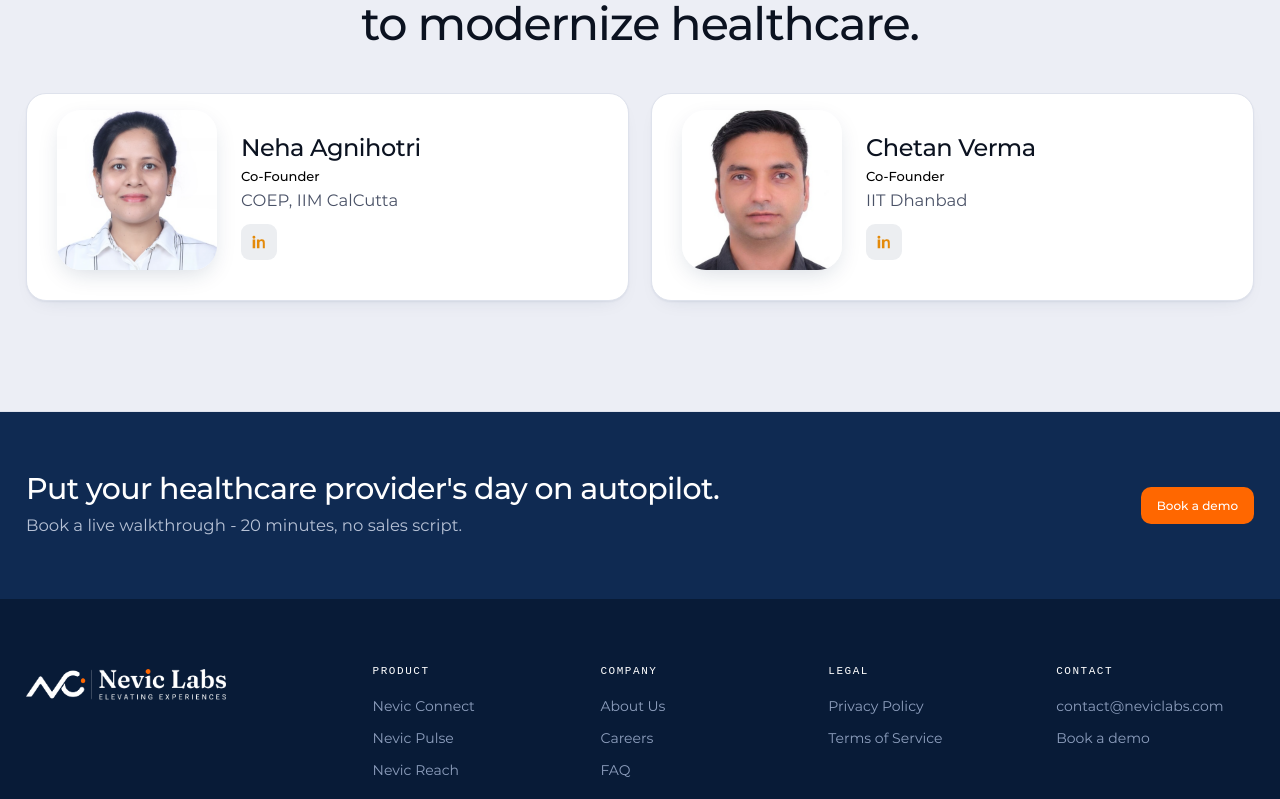
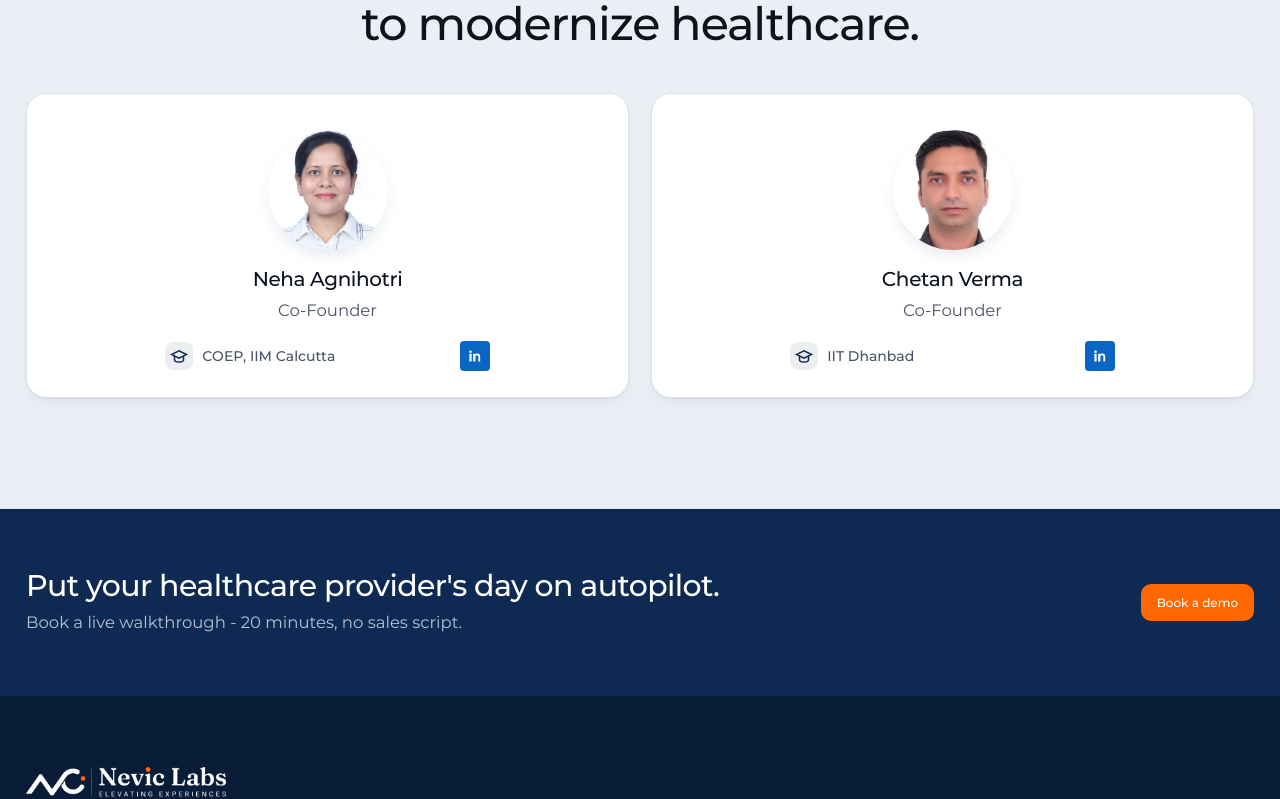
Before and after one commit to nehanegi011/Nevic-Labs-Repo, a React (Vite) app: page /about in a window 1280 px wide. Shown: the part 2663-3462 px from the top of the page. Built offline with nearby package versions, Linux system fonts and the light colour scheme; no server answers.

Commit message:
Enhancements footer and about

```diff
--- a/src/components/layout/Footer.jsx
+++ b/src/components/layout/Footer.jsx
@@ -6,7 +6,6 @@
   return (
     <footer>
       <div className="wrap">
-        <div className="fgrid">
           <div>
             <Link to="/" className="brand" aria-label="Nevic Labs home" onClick={close}>
               <span className="brand-logo-full">
@@ -14,6 +13,7 @@
               </span>
             </Link>
           </div>
+        <div className="fgrid">
           <div>
             <h5>Product</h5>
             <p><Link to="/products/connect">Nevic Connect</Link></p>
--- a/src/pages/_content/About.html
+++ b/src/pages/_content/About.html
@@ -80,8 +80,7 @@
 </section>
 
 
-<section class="section"
-  style="background:var(--paper-2);border-top:1px solid var(--line);border-bottom:1px solid var(--line)">
+<section class="section" style="background:var(--paper-2);border-top:1px solid var(--line);border-bottom:1px solid var(--line)">
   <div class="wrap">
     <div class="head reveal" style="text-align:center;margin:0 auto 44px">
       <span class="eyebrow" style="font-size:20px">The founders</span>
@@ -89,42 +88,42 @@
     </div>
     <div class="team">
       <div class="fcard reveal">
-        <div style="display:flex;align-items:center;gap:24px"><img src="/assets/img/founder-neha.jpg?v=3"
-            alt="Neha Agnihotri"
-            style="width:160px;height:160px;border-radius:24px;object-fit:cover;box-shadow:0 8px 24px -6px rgba(15,42,82,.18);margin-top:-14px">
-          <div>
-            <h3 style="font-size:24px;margin:0">Neha Agnihotri</h3>
-            <div style="font-size:13px;color:#000;font-weight:500;margin-top:4px">Co-Founder</div>COEP, IIM CalCutta<a
-              href="https://www.linkedin.com/in/neha-agnihotri-profile" target="_blank" rel="noopener"
-              aria-label="Neha Agnihotri LinkedIn profile"
-              style="display:flex;align-items:center;justify-content:center;width:36px;height:36px;border-radius:9px;background:rgba(15,42,82,.08);color:var(--accent-2);margin-top:10px"><svg
-                viewBox="0 0 24 24" fill="currentColor" style="width:18px;height:18px">
-                <path
-                  d="M6.94 8.5H3.56V20.4h3.38V8.5zM5.25 3.6a1.96 1.96 0 1 0 0 3.92 1.96 1.96 0 0 0 0-3.92zM20.44 20.4h-3.37v-6.24c0-1.49-.03-3.4-2.07-3.4-2.08 0-2.4 1.62-2.4 3.3v6.34H9.24V8.5h3.24v1.63h.05c.45-.85 1.55-1.75 3.19-1.75 3.41 0 4.04 2.25 4.04 5.17v6.85z" />
-              </svg></a>
-          </div>
+        <img class="favatar" src="/assets/img/founder-neha.jpg?v=3" alt="Neha Agnihotri" />
+        <h3>Neha Agnihotri</h3>
+        <div>Co-Founder</div>
+        <div class="fmeta">
+          <span class="fedu">
+            <span class="fedu-icon">
+              <svg viewBox="0 0 24 24" fill="none" stroke="currentColor" stroke-width="2"><path d="M22 10 12 5 2 10l10 5 10-5z" /><path d="M6 12v5c0 1.5 2.5 3 6 3s6-1.5 6-3v-5" /></svg>
+            </span>
+            COEP, IIM Calcutta
+          </span>
+          <a class="flinkedin" href="https://www.linkedin.com/in/neha-agnihotri-profile" target="_blank" rel="noopener" aria-label="Neha Agnihotri LinkedIn profile">
+            <svg viewBox="0 0 24 24" fill="currentColor"><path d="M6.94 8.5H3.56V20.4h3.38V8.5zM5.25 3.6a1.96 1.96 0 1 0 0 3.92 1.96 1.96 0 0 0 0-3.92zM20.44 20.4h-3.37v-6.24c0-1.49-.03-3.4-2.07-3.4-2.08 0-2.4 1.62-2.4 3.3v6.34H9.24V8.5h3.24v1.63h.05c.45-.85 1.55-1.75 3.19-1.75 3.41 0 4.04 2.25 4.04 5.17v6.85z" /></svg>
+          </a>
         </div>
       </div>
+
       <div class="fcard reveal">
-        <div style="display:flex;align-items:center;gap:24px"><img src="/assets/img/founder-chetan.jpg?v=5"
-            alt="Chetan Verma"
-            style="width:160px;height:160px;border-radius:24px;object-fit:cover;box-shadow:0 8px 24px -6px rgba(15,42,82,.18);margin-top:-14px">
-          <div>
-            <h3 style="font-size:24px;margin:0">Chetan Verma</h3>
-            <div style="font-size:13px;color:#000;font-weight:500;margin-top:4px">Co-Founder</div>IIT Dhanbad<a
-              href="https://www.linkedin.com/in/chetanism/" target="_blank" rel="noopener"
-              aria-label="Chetan Verma LinkedIn profile"
-              style="display:flex;align-items:center;justify-content:center;width:36px;height:36px;border-radius:9px;background:rgba(15,42,82,.08);color:var(--accent-2);margin-top:10px"><svg
-                viewBox="0 0 24 24" fill="currentColor" style="width:18px;height:18px">
-                <path
-                  d="M6.94 8.5H3.56V20.4h3.38V8.5zM5.25 3.6a1.96 1.96 0 1 0 0 3.92 1.96 1.96 0 0 0 0-3.92zM20.44 20.4h-3.37v-6.24c0-1.49-.03-3.4-2.07-3.4-2.08 0-2.4 1.62-2.4 3.3v6.34H9.24V8.5h3.24v1.63h.05c.45-.85 1.55-1.75 3.19-1.75 3.41 0 4.04 2.25 4.04 5.17v6.85z" />
-              </svg></a>
-          </div>
+        <img class="favatar" src="/assets/img/founder-chetan.jpg?v=5" alt="Chetan Verma" />
+        <h3>Chetan Verma</h3>
+        <div>Co-Founder</div>
+        <div class="fmeta">
+          <span class="fedu">
+            <span class="fedu-icon">
+              <svg viewBox="0 0 24 24" fill="none" stroke="currentColor" stroke-width="2"><path d="M22 10 12 5 2 10l10 5 10-5z" /><path d="M6 12v5c0 1.5 2.5 3 6 3s6-1.5 6-3v-5" /></svg>
+            </span>
+            IIT Dhanbad
+          </span>
+          <a class="flinkedin" href="https://www.linkedin.com/in/chetanism/" target="_blank" rel="noopener" aria-label="Chetan Verma LinkedIn profile">
+            <svg viewBox="0 0 24 24" fill="currentColor"><path d="M6.94 8.5H3.56V20.4h3.38V8.5zM5.25 3.6a1.96 1.96 0 1 0 0 3.92 1.96 1.96 0 0 0 0-3.92zM20.44 20.4h-3.37v-6.24c0-1.49-.03-3.4-2.07-3.4-2.08 0-2.4 1.62-2.4 3.3v6.34H9.24V8.5h3.24v1.63h.05c.45-.85 1.55-1.75 3.19-1.75 3.41 0 4.04 2.25 4.04 5.17v6.85z" /></svg>
+          </a>
         </div>
       </div>
     </div>
   </div>
 </section>
+
 <section class="cta-strip">
   <div class="wrap">
     <div>
--- a/src/styles/main.css
+++ b/src/styles/main.css
@@ -296,18 +296,96 @@
 .related{background:var(--paper-2);border-top:1px solid var(--line);padding:70px 0}
 
 /* Team */
+/* Team */
 .team{display:grid;grid-template-columns:1fr 1fr;gap:22px}
-.fcard{background:#fff;border:1px solid var(--line);border-radius:20px;padding:30px;box-shadow:var(--shadow-sm)}
-.fcard .top{display:flex;align-items:center;gap:16px;margin-bottom:20px}
-.mono-ava{width:64px;height:64px;border-radius:16px;background:var(--navy);color:#ff6700;display:flex;align-items:center;justify-content:center;font-family:'Montserrat';font-size:24px;font-weight:700;flex:none}
-.fcard h3{font-size:22px}
-.fcard .role{font-family:'Montserrat';font-size:11px;letter-spacing:.1em;text-transform:uppercase;color:var(--accent-2);margin-top:4px}
-.fcard ul{list-style:none;display:grid;gap:11px}
-.fcard li{font-size:14.5px;padding-left:20px;position:relative}
-.fcard li::before{content:"";position:absolute;left:0;top:10px;width:7px;height:7px;border-radius:50%;background:#ff6700}
-.fcard li b{color:var(--ink);font-weight:600}
-.fcard li a{color:var(--accent-2);font-weight:600;text-decoration:none}
-.fcard li a:hover{text-decoration:underline}
+
+.fcard{
+  background:#fff;
+  border:1px solid var(--line);
+  border-radius:20px;
+  padding:36px 30px 26px;
+  box-shadow:var(--shadow-sm);
+  display:flex;
+  flex-direction:column;
+  align-items:center;
+  text-align:center;
+}
+
+.fcard .favatar{
+  width:120px;
+  height:120px;
+  border-radius:50%;
+  object-fit:cover;
+  background:var(--paper-2);
+  margin-bottom:18px;
+  box-shadow:0 8px 20px -8px rgba(15,42,82,.18);
+}
+
+.fcard h3{font-size:20px;margin-bottom:6px}
+
+.fcard .fmeta{
+  display:flex;
+  align-items:center;
+  justify-content:space-between;
+  width:40%;
+  padding-top:18px;
+}
+@media (max-width:1300px){
+.fcard .fmeta{width: 60%;}
+}
+@media (max-width:960px){
+.fcard .fmeta{width: 30%;}
+}
+@media (max-width:800px){
+.fcard .fmeta{width: 50%;}
+}
+@media (max-width:600px){
+.fcard .fmeta{width: 80%;}
+}
+@media (max-width:400px){
+.fcard .fmeta{width: 100%;}
+}
+
+.fcard .fedu{
+  display:flex;
+  align-items:center;
+  gap:9px;
+  font-size:14px;
+  font-weight:500;
+  color:var(--ink-2);
+}
+
+.fcard .fedu-icon{
+  width:28px;
+  height:28px;
+  border-radius:8px;
+  background:rgba(15,42,82,.08);
+  color:var(--navy);
+  display:flex;
+  align-items:center;
+  justify-content:center;
+  flex:none;
+}
+.fcard .fedu-icon svg{width:18px;height:18px}
+
+.fcard .flinkedin{
+  display:flex;
+  align-items:center;
+  justify-content:center;
+  width:30px;
+  height:30px;
+  border-radius:4px;
+  background:#0A66C2;
+  color:#fff;
+  flex:none;
+  transition:transform .15s, box-shadow .15s;
+}
+.fcard .flinkedin:hover{transform:translateY(-2px);box-shadow:0 6px 14px -4px rgba(10,102,194,.5)}
+.fcard .flinkedin svg{width:16px;height:16px}
+
+@media (max-width:960px){
+  .team{grid-template-columns:1fr}
+}
 
 /* Careers */
 .roles{display:grid;gap:15px}
@@ -394,7 +472,7 @@
 /* Footer */
 /* Footer */
 footer{background:var(--navy-deep);color:#8FA0BF;padding:64px 0 28px}
-.fgrid{display:grid;grid-template-columns:1.6fr 1fr 1fr 1fr 1fr;gap:30px;margin-bottom:40px}
+.fgrid{display:grid;grid-template-columns:1.6fr 1fr 1fr 1fr 1fr;gap:30px;margin:40px 0}
 footer h5{font-family:'JetBrains Mono',monospace;color:#fff;font-size:11px;letter-spacing:.14em;text-transform:uppercase;margin-bottom:15px;font-weight:500}
 footer a{display:block;color:#8FA0BF;font-size:14px;margin-bottom:9px}
 footer a:hover{color:#ff6700}
@@ -481,7 +559,7 @@
   .sol-grid,.blog-grid{grid-template-columns:1fr 1fr}
   .team{grid-template-columns:1fr}
   .vals{grid-template-columns:1fr 1fr}
-  .fgrid{grid-template-columns:1fr 1fr 1fr}
+  .fgrid{grid-template-columns:repeat(4, 1fr)}
   .fbrand{grid-column:1/-1}
   .nav-links{display:none;position:absolute;left:0;right:0;flex-direction:column;background:#000;border-bottom:1px solid var(--line);padding:8px 26px 18px;gap:0; height: 100vh; top: 0;}
   .nav-links.open{display:flex; background: #111b31;padding-top: 50px}
```
